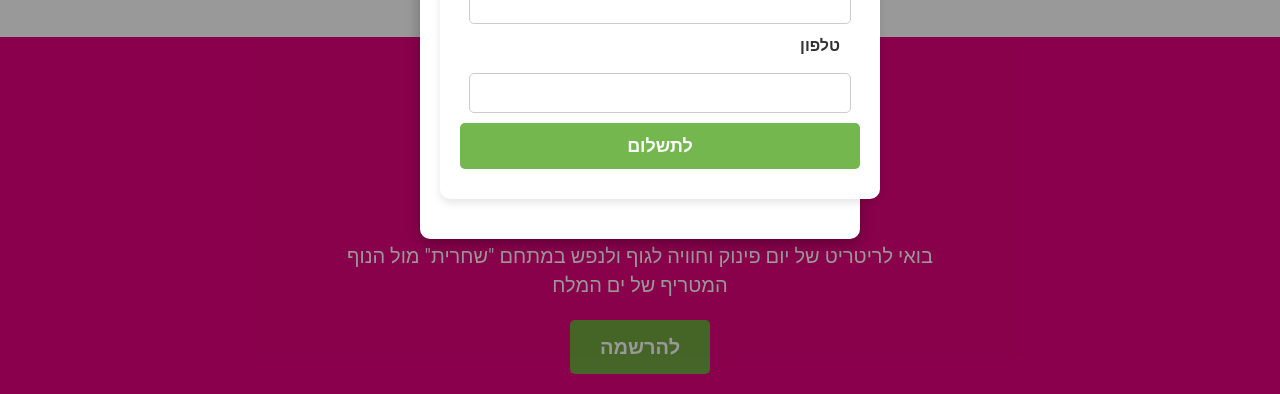
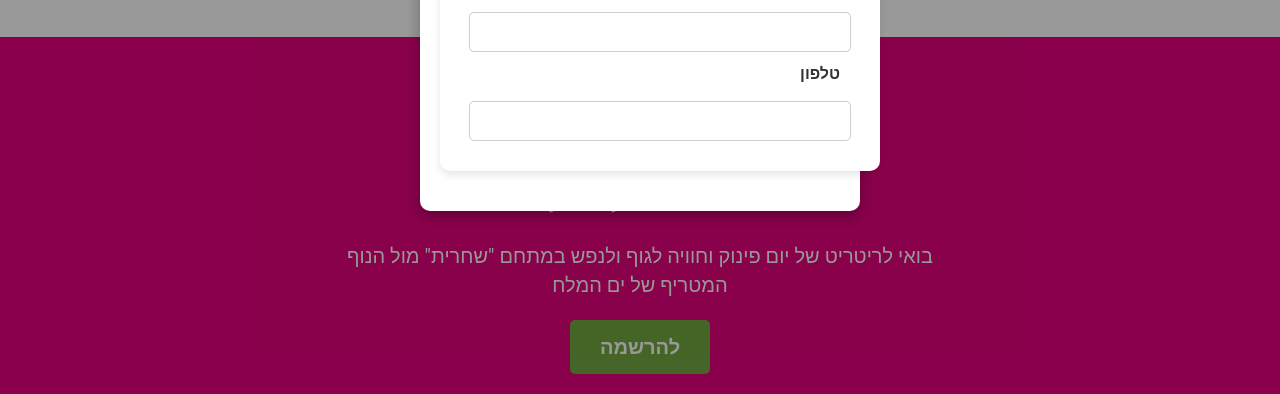
Before and after one commit to moriyahaddad/festivalBalev, a website: page index.html in a window 1280 px wide. Shown: the part 406-800 px from the top of the page. Drawn offline with Linux system fonts and the light colour scheme; a script that the page names is missing.

Commit message:
Update index.html

```diff
--- a/index.html
+++ b/index.html
@@ -40,8 +40,6 @@
 
 						<label for="phone">טלפון</label>
 						<input type="tel" id="phone" required>
-
-						<button type="button" id="pay-now">לתשלום</button>
 						<script src="https://www.paypal.com/sdk/js?client-id=BAAORt9DRKzVvPozxRrK0Ckta-H4VW5Ot0yM8PaXGzi4DPT6Dt0lxPC1-K20BoaU87s9AWE_93h3NTMgOQ&components=hosted-buttons&disable-funding=venmo&currency=ILS"></script>
 <div id="paypal-container-AU6Q8DMNMMDQL"></div>
 <script>
```
